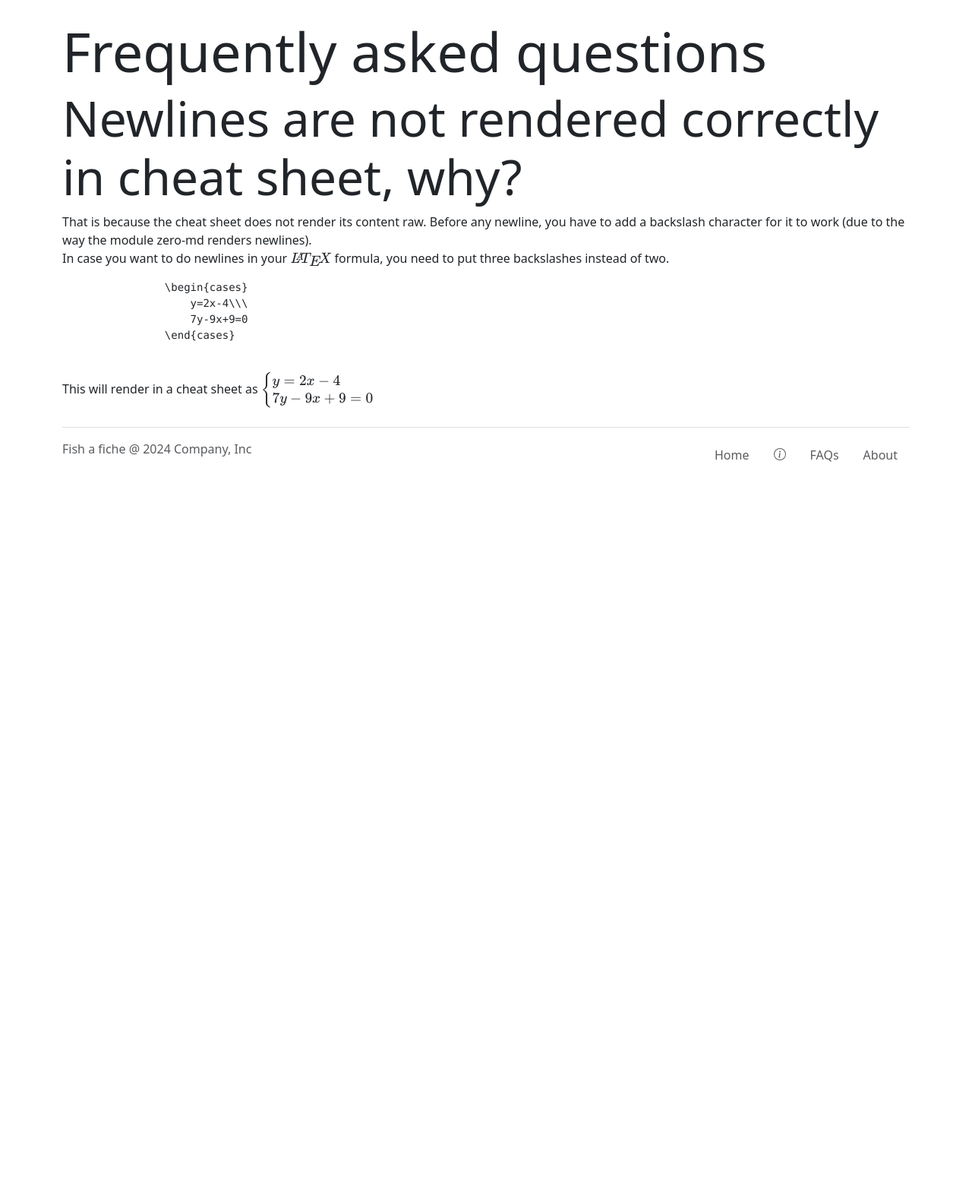
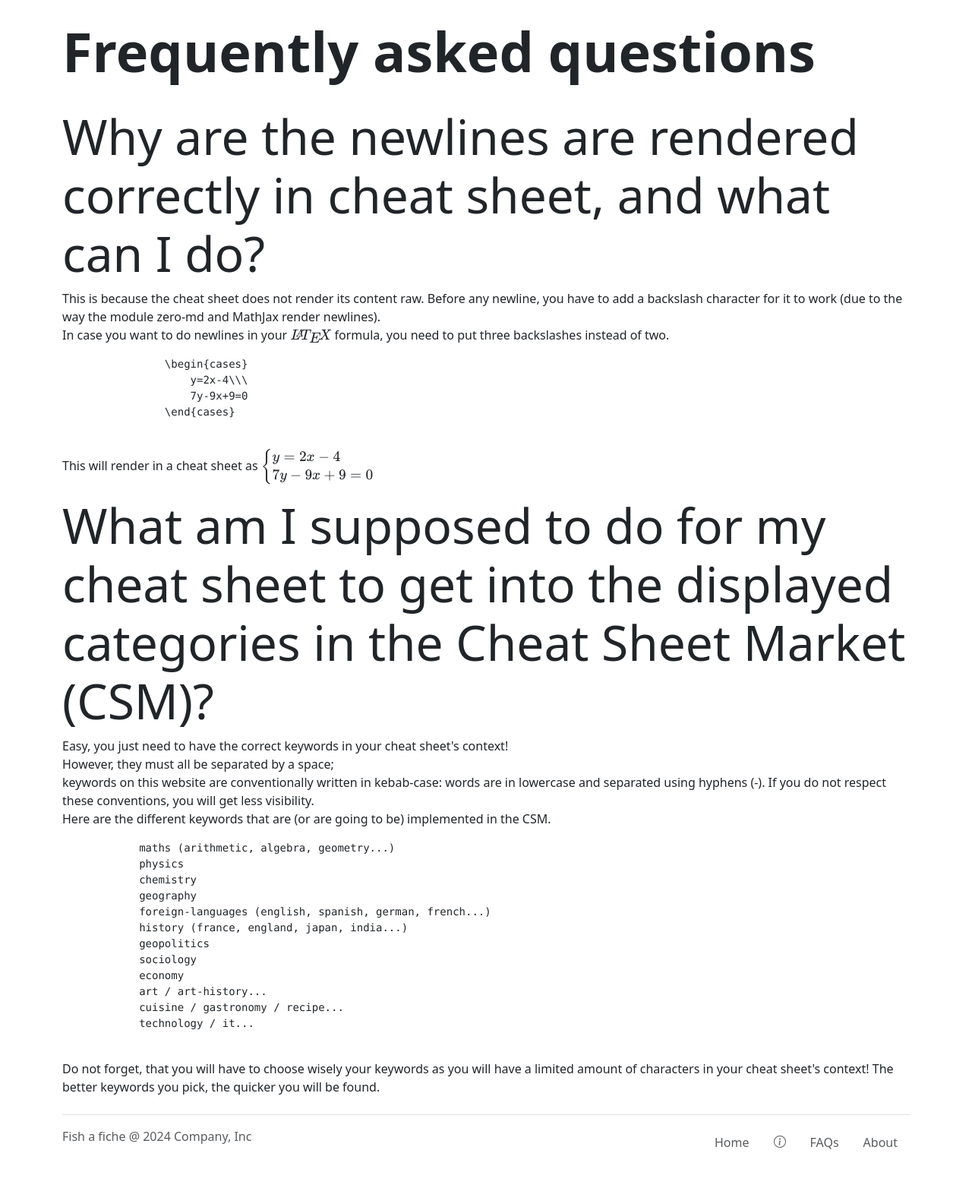
Before and after one commit to leonardo-racic/fish-a-fiche, a Flask app: page /faqs in a window 1280 px wide. Shown: the part 73-1637 px from the top of the page at 76% size. Before the commit the page ends 681 px from the top, so only its background shows below. Run offline with Flask 3, Linux system fonts and the light colour scheme; some libraries are stand-ins or nearby versions.

Commit message:
Update faqs.html
- I updated it, and we shall follow the tips given in the page

```diff
--- a/templates/faqs.html
+++ b/templates/faqs.html
@@ -3,15 +3,15 @@
 
 {% block body %}
     <div class="container">
-        <h2 class="display-2">
+        <h2 class="display-2 pb-4 fw-bold">
             Frequently asked questions
         </h2>
         <h3 class="display-3">
-            Newlines are not rendered correctly in cheat sheet, why?
+            Why are the newlines are rendered correctly in cheat sheet, and what can I do?
         </h3>
         <p>
-            That is because the cheat sheet does not render its content raw. Before any newline, you have to add a backslash
-            character for it to work (due to the way the module zero-md renders newlines).
+            This is because the cheat sheet does not render its content raw. Before any newline, you have to add a backslash
+            character for it to work (due to the way the module zero-md and MathJax render newlines).
             <br>
             In case you want to do newlines in your $\LaTeX$ formula, you need to put three backslashes instead of two.
             <br>
@@ -22,7 +22,39 @@
                 \end{cases}
             </pre>
             This will render in a cheat sheet as $\begin{cases}y=2x-4\\7y-9x+9=0\end{cases}$
+        </p>
 
+
+        <h3 class="display-3">
+            What am I supposed to do for my cheat sheet to get into the displayed categories in the Cheat Sheet Market (CSM)?
+        </h3>
+        <p>
+            Easy, you just need to have the correct keywords in your cheat sheet's context!
+            <br>
+            However, they must all be separated by a space;
+            <br>
+            keywords on this website are conventionally written in kebab-case: words are in lowercase and separated using hyphens (-).
+            If you do not respect these conventions, you will get less visibility.
+            <br>
+            Here are the different keywords that are (or are going to be) implemented in the CSM.
+        </p>
+        <pre>
+            maths (arithmetic, algebra, geometry...)
+            physics
+            chemistry
+            geography
+            foreign-languages (english, spanish, german, french...)
+            history (france, england, japan, india...)
+            geopolitics
+            sociology
+            economy
+            art / art-history...
+            cuisine / gastronomy / recipe...
+            technology / it...
+        </pre>
+        <p>
+            Do not forget, that you will have to choose wisely your keywords as you will have a limited amount of characters in your cheat sheet's context!
+            The better keywords you pick, the quicker you will be found.
         </p>
     </div>
 {% endblock %}
```
Also changed, not shown: 1 other file.
